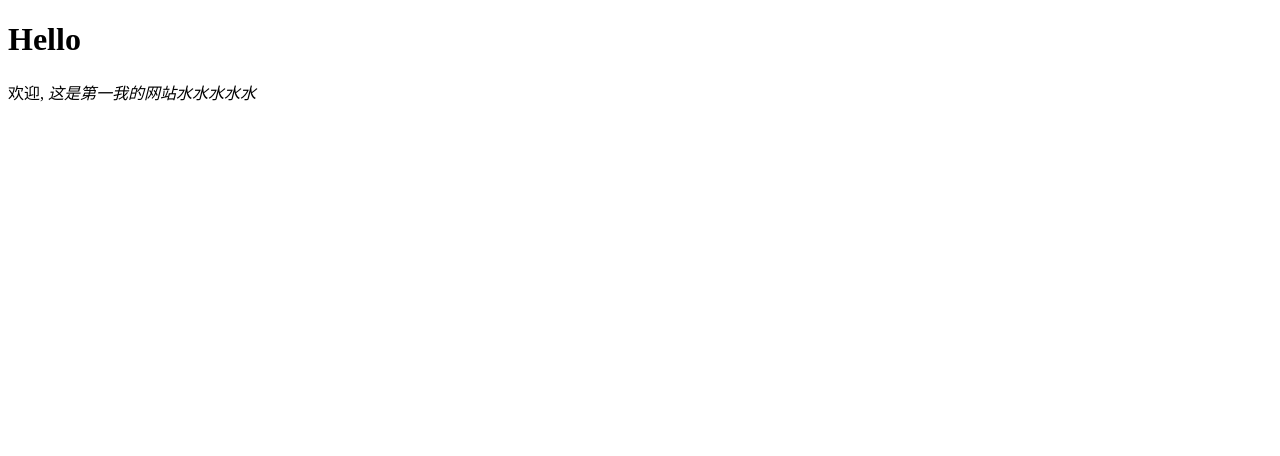
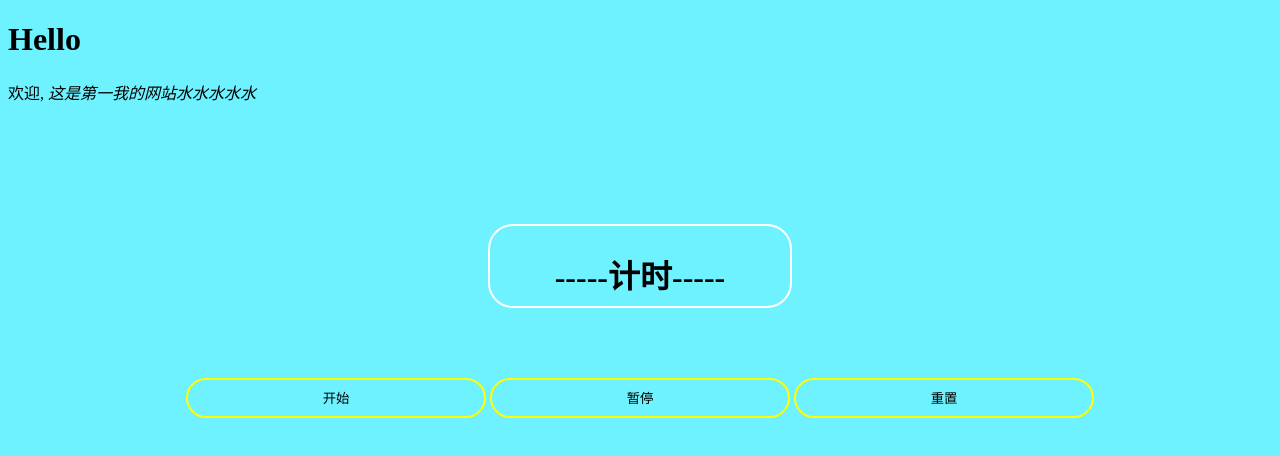
Before and after one commit to tangxintx/tangxin, a plain HTML site: page index.html in a window 1280 px wide. Drawn offline with Linux system fonts and the light colour scheme.

Commit message:
Update index.html

```diff
--- a/index.html
+++ b/index.html
@@ -8,4 +8,75 @@
 	<h1>Hello</h1>
 <hi>欢迎,<hi>
 	<i>这是第一我的网站水水水水水</i>
+
+
+	<meta charset="utf-8" name="viewport" content="width=device-width, initial-scale=1, maximum-scale=1, user-scalable=no">
+    <style>
+      body{
+        background-color:#6ef2ff
+        }
+      .kuang{
+        display:grid;
+        width:300px;
+        height:80px;
+        border:2px solid white;
+        border-radius:25px;
+        margin-top:120px;
+        }
+      .time{
+        margin-top:25px;
+        }
+      .an{
+        margin-top:50px;
+        }
+      button{
+        width:300px;
+        height:40px;
+        border-radius:25px;
+        border:2px solid yellow;
+        background:transparent;
+        margin-top:20px;
+        }
+    </style>
+  </head>
+  <body>
+    <center>
+      <div class="kuang">
+        <h1 class="time">-----计时-----</h1>
+      </div>
+      <div class="an">
+        <button onclick="ks()">开始</button>
+        <button onclick="zt()">暂停</button>
+        <button onclick="cz()">重置</button>
+      </div>
+    </center>
+    <script>
+      var time=document.querySelector(".time")
+      var js=""
+      var s=0
+      var m=0
+      var h=0
+      function ks(){
+          js=setInterval(()=>{
+            s+=1;
+            time.innerHTML=h+"时 "+m+"分 "+s+"秒 ";
+            if(s==59){
+              s=-1;
+              m+=1;
+            }if(m==60){
+              m=0;
+              h+=1;
+            }},1000);
+      }
+      function zt(){
+          clearInterval(js);
+      }
+      function cz(){
+          clearInterval(js);
+          time.innerHTML="-----计时-----";
+          s=0;
+          m=0;
+          h=0;
+      }
+    </script>
   </body>
```
